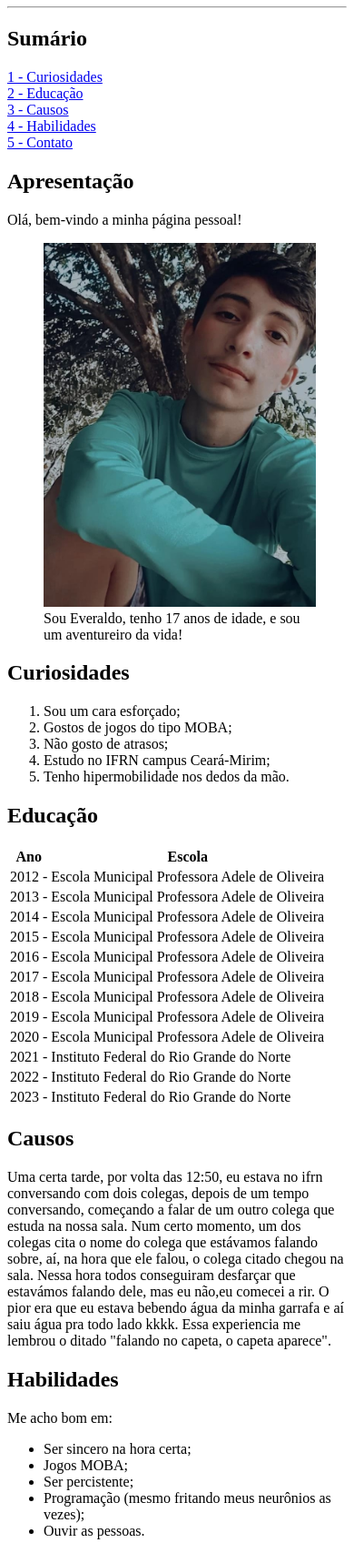
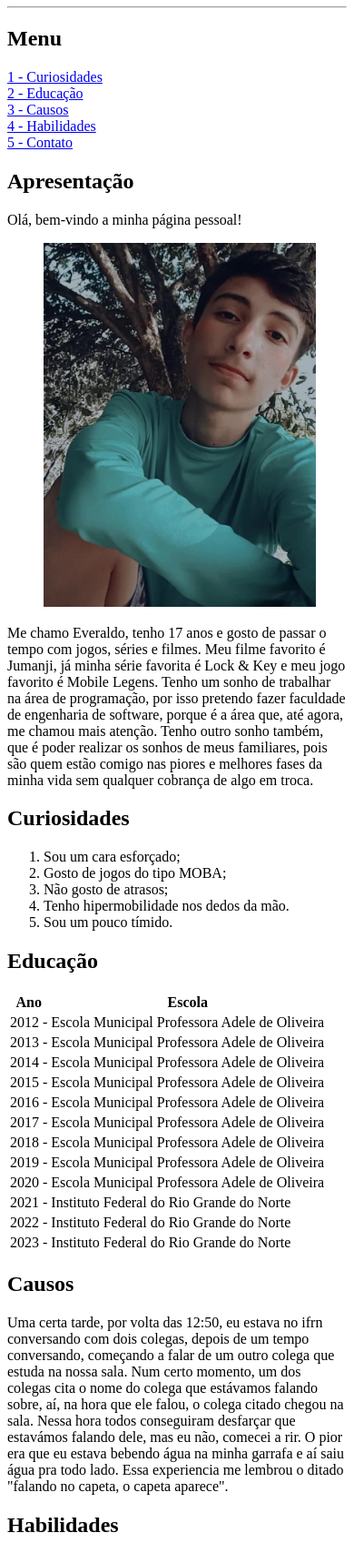
Before and after one commit to Everaldo-ifrn/aweb, a plain HTML site: page Página pessoal/index.html in a window 390 px wide. Shown: the part 73-1780 px from the top of the page at 91% size. Drawn offline with Linux system fonts and the light colour scheme.

Commit message:
Update index.html

```diff
--- a/Página pessoal/index.html
+++ b/Página pessoal/index.html
@@ -8,8 +8,9 @@
     <body>
         <h1>Everaldo Júnior</h1>
         <hr>
-
-        <h2>Sumário</h2>
+        <main>
+            <article>
+                <h2>Menu</h2>
                 <nav>
                     <a href="#curiosidades">1 - Curiosidades</a> <br>
                     <a href="#educacao">2 - Educação</a> <br>
@@ -17,22 +18,25 @@
                     <a href="#habilidades">4 - Habilidades</a> <br>
                     <a href="#contato">5 - Contato</a> <br>
                 </nav>
+            </article>
 
+            <article>
                 <h2>Apresentação</h2>
                 <span>Olá, bem-vindo a minha página pessoal!</span>
                 <figure>
-            <img src="foto.jpeg" alt="Image" height="400" width="300">
-            <figcaption>Sou Everaldo, tenho 17 anos de idade, e sou um aventureiro da vida!
+                    <img src="foto.jpeg" height="400" width="300">
                 </figure>
+                <p>Me chamo Everaldo, tenho 17 anos e gosto de passar o tempo com jogos, séries e filmes. Meu filme favorito é Jumanji, já minha série favorita é Lock & Key e meu jogo favorito é Mobile Legens. Tenho um sonho de trabalhar na área de programação, por isso pretendo fazer faculdade de engenharia de software, porque é a área que, até agora, me chamou mais atenção. Tenho outro sonho também, que é poder realizar os sonhos de meus familiares, pois são quem estão comigo nas piores e melhores fases da minha vida sem qualquer cobrança de algo em troca.</p>
+            </article>
 
             <article id="curiosidades">
                 <h2>Curiosidades</h2>
                 <ol>
                     <li>Sou um cara esforçado;</li>
-                <li>Gostos de jogos do tipo MOBA;</li>
+                    <li>Gosto de jogos do tipo MOBA;</li>
                     <li>Não gosto de atrasos;</li>
-                <li>Estudo no IFRN campus Ceará-Mirim;</li>
                     <li>Tenho hipermobilidade nos dedos da mão.</li>
+                    <li>Sou um pouco tímido.</li>
                 </ol>
             </article>
 
@@ -96,25 +100,25 @@
 
             <article id="causos">
             <h2>Causos</h2>
-        <p>Uma certa tarde, por volta das 12:50, eu estava no ifrn conversando com dois colegas, depois de um tempo conversando, começando a falar de um outro colega que estuda na nossa sala. Num certo momento, um dos colegas cita o nome do colega que estávamos falando sobre, aí, na hora que ele falou, o colega citado chegou na sala. Nessa hora todos conseguiram desfarçar que estavámos falando dele, mas eu não,eu comecei a rir. O pior era que eu estava bebendo água da minha garrafa e aí saiu água pra todo lado kkkk. Essa experiencia me lembrou o ditado "falando no capeta, o capeta aparece". </p>
+            <p>Uma certa tarde, por volta das 12:50, eu estava no ifrn conversando com dois colegas, depois de um tempo conversando, começando a falar de um outro colega que estuda na nossa sala. Num certo momento, um dos colegas cita o nome do colega que estávamos falando sobre, aí, na hora que ele falou, o colega citado chegou na sala. Nessa hora todos conseguiram desfarçar que estavámos falando dele, mas eu não, comecei a rir. O pior era que eu estava bebendo água na minha garrafa e aí saiu água pra todo lado. Essa experiencia me lembrou o ditado "falando no capeta, o capeta aparece".</p>
             </article>
 
             <article id="habilidades">
                 <h2>Habilidades</h2>
-            <p>Me acho bom em:</p>
                 <ul>
                     <li>Ser sincero na hora certa;</li>
                     <li>Jogos MOBA;</li>
                     <li>Ser percistente;</li>
-                <li>Programação (mesmo fritando meus neurônios as vezes);</li>
+                    <li>Programação;</li>
                     <li>Ouvir as pessoas.</li>
                 </ul>
             </article>
 
             <article id="contato">
                 <h2>Contato</h2>
-            <p><i class="fa fa-brands fa-instagram"></i> @everaldo_junior034 | <i class="fa fa-brands fa-facebook"></i> @Everalldo Júnior | <i class="fa fa-brands fa-twitter"></i> @Everald07807517 | <i class="fa fa-brands fa-github"></i> @Everaldo-ifrn | <i class="fa fa-regular fa-envelope"></i> everaldo.j@escolar.ifrn.edu.br</p>
+                <p><i class="fa fa-brands fa-instagram"></i> <a href="https://www.instagram.com/everaldo_junior034/">@everaldo_junior034</a> | <i class="fa fa-brands fa-facebook"></i> <a href="https://www.facebook.com/Everaldo.junior.1044186">@Everalldo Júnior</a> | <i class="fa fa-brands fa-twitter"></i> <a href="https://twitter.com/Everald07807517">@Everald07807517</a> | <i class="fa fa-brands fa-github"></i> <a href="https://github.com/Everaldo-ifrn">@Everaldo-ifrn</a> | <i class="fa fa-regular fa-envelope"></i> everaldo.j@escolar.ifrn.edu.br</p>
             </article>
+        </main>
         <hr>
     </body>
 </html>
```
Lines whose indentation alone changed are shown as unchanged.
